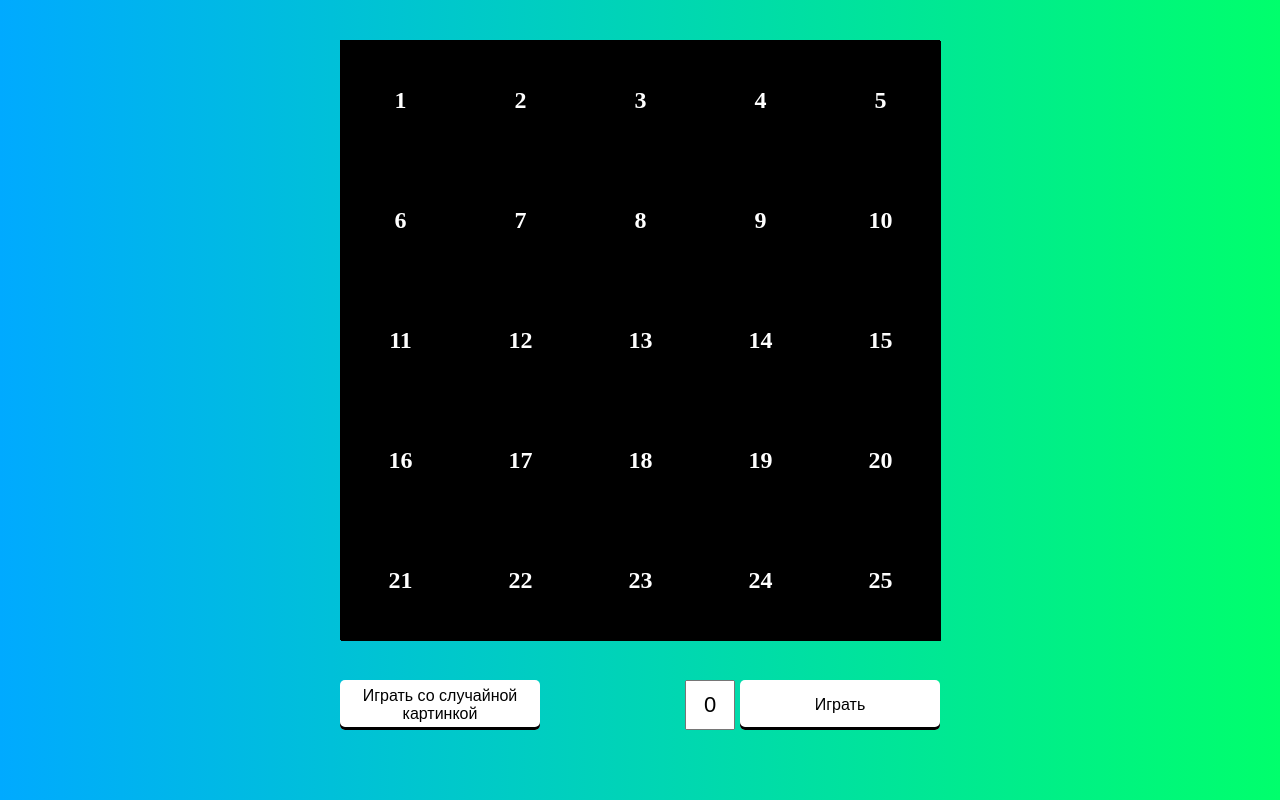
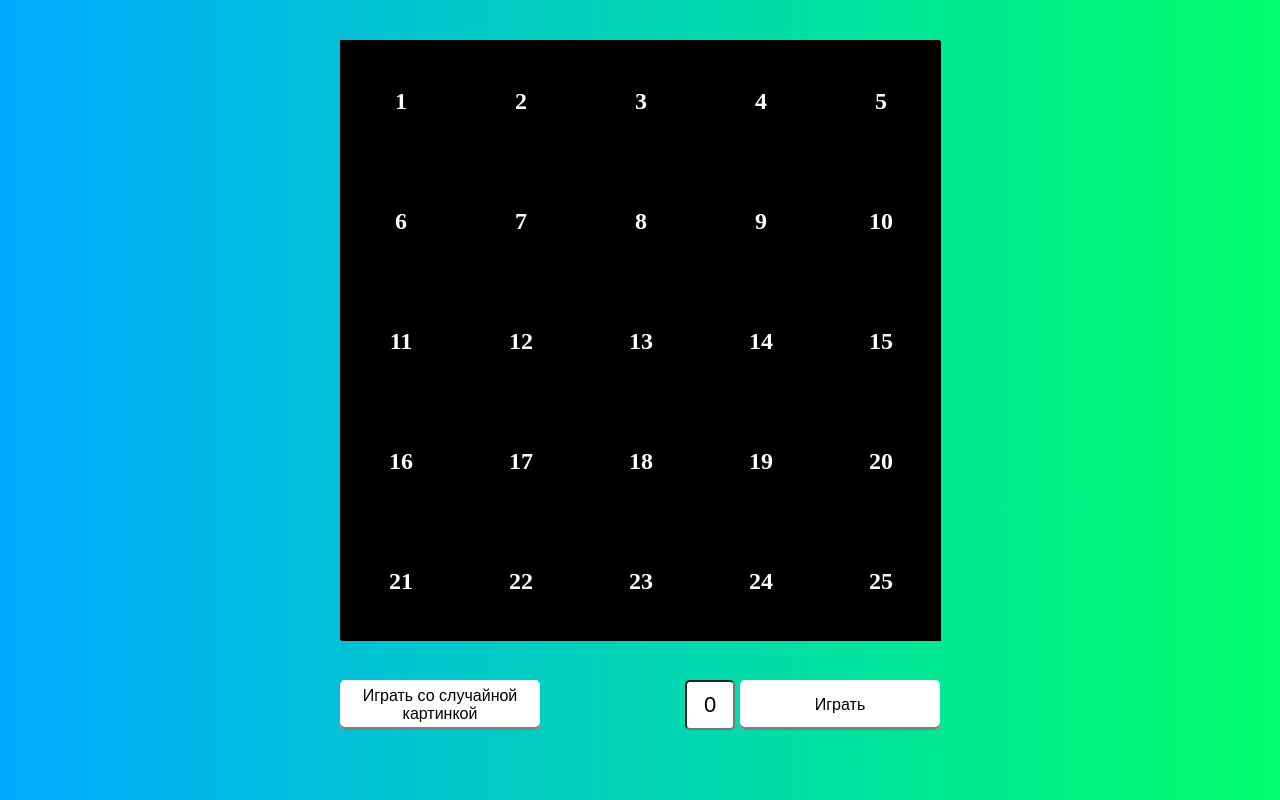
Before and after one commit to Kavoriya/Guess-An-Image, a plain HTML site: page index.html in a window 1280 px wide. Both pictures are taken after a click on the button "Играть". Drawn offline with Linux system fonts and the light colour scheme.

Commit message:
Fix: make background not repeat, other minor changes
-Removed border from squares
-Now only the container has black borders
-Changed shadow color at buttons
-Rounded corners at the input field.

```diff
--- a/script.js
+++ b/script.js
@@ -37,8 +37,7 @@ function startGameRandomImage() {
 function createGrid(xAxis, yAxis) {
   container.style.gridTemplateColumns = `repeat(${xAxis}, ${600/xAxis}px)`;
   container.style.gridTemplateRows = `repeat(${yAxis}, ${600/yAxis}px)`;
-  container.style.borderLeft = "1px solid black";
-  container.style.borderTop = "1px solid black";
+  container.style.border = "1px solid black";
   for (let i = 1; i <= (xAxis * yAxis); i++) {
     let newSquare = document.createElement("div");
     newSquare.textContent = i;
--- a/style.css
+++ b/style.css
@@ -18,7 +18,7 @@ body {
   width: 600px;
   margin: 0 auto;
   padding: 0;
-  background: linear-gradient(to right, #00AAFF, #00FF6C);
+  background: linear-gradient(to right, #00AAFF, #00FF6C) fixed;
 }
 
 #game {
@@ -50,8 +50,6 @@ body {
   display: flex;
   align-items: center;
   justify-content: center;
-  border-right: 1px solid black;
-  border-bottom: 1px solid black;
   box-sizing: border-box;
 }
 
@@ -70,7 +68,7 @@ button {
   width: 200px;
   height: 50px;
   border-radius: 5px;
-  box-shadow: 0 -3px 0 0 inset;
+  box-shadow: 0 -3px 0 0 gray inset;
   border: none;
   font-size: 1rem;
   background-color: white;
@@ -86,6 +84,7 @@ button:active {
 #chosenImage {
   width: 50px;
   height: 50px;
+  border-radius: 5px;
   box-sizing: border-box;
   font-size: 22px;
   text-align: center;
```
